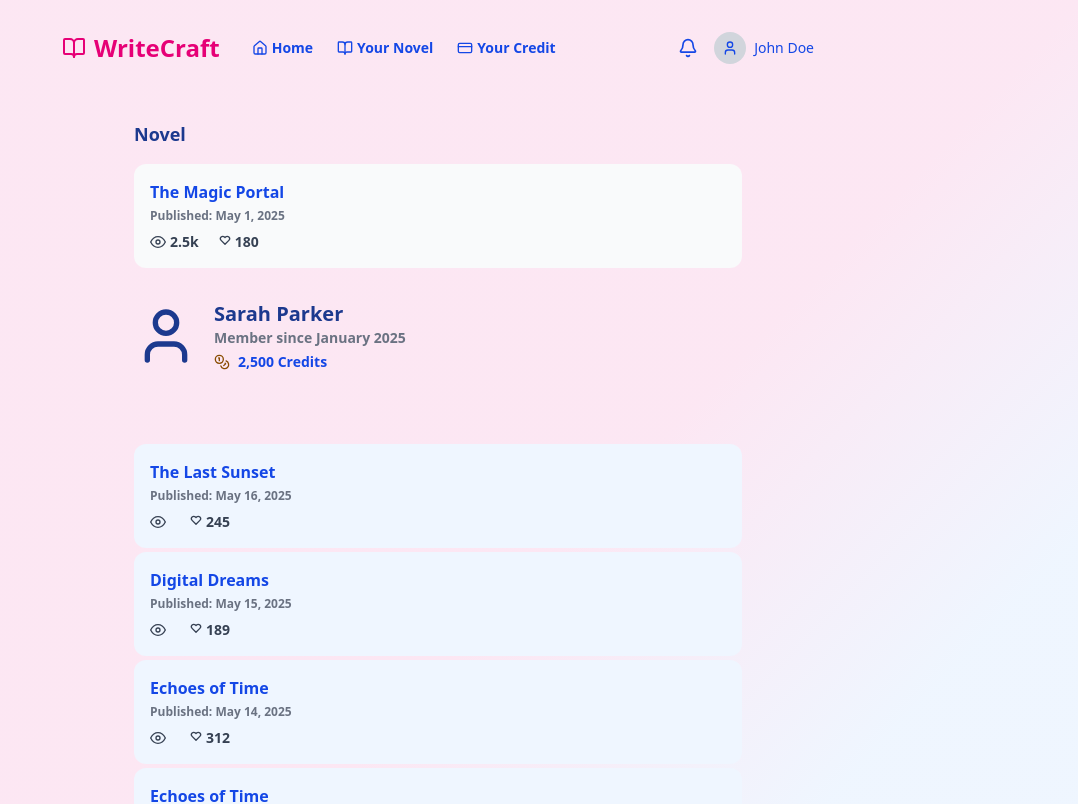
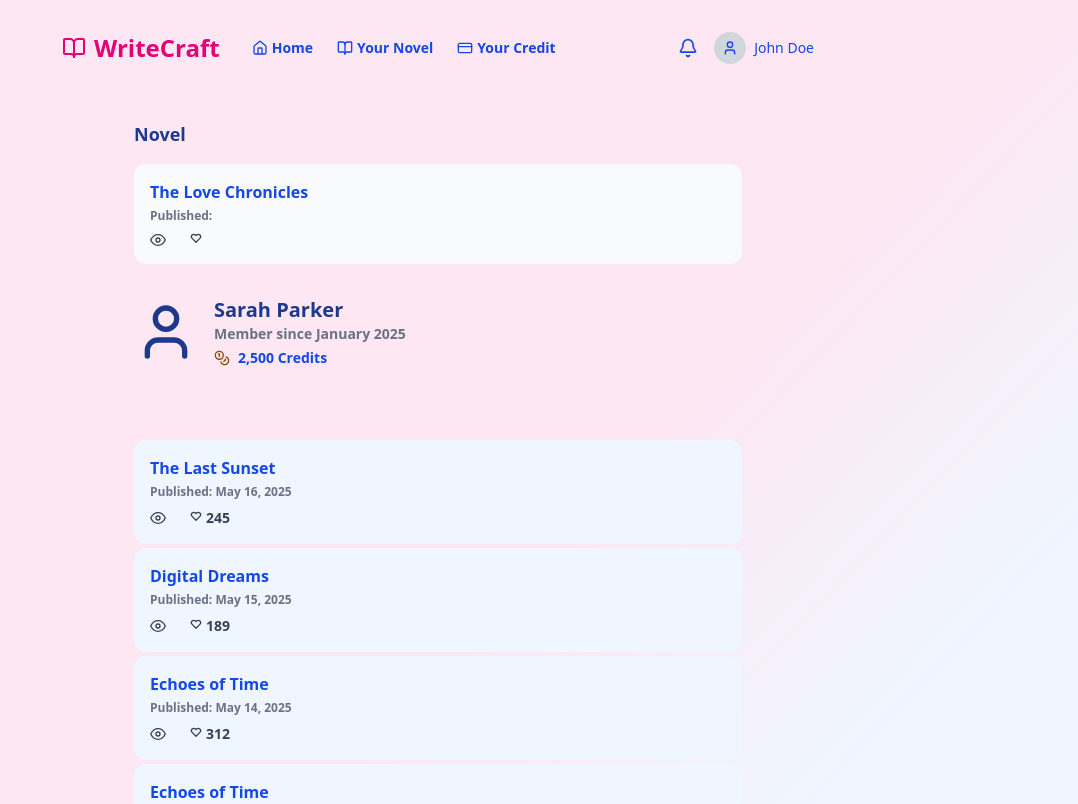
Before and after one commit to patkamon/kwi-saas, a Next.js app: page /novel/1 in a window 1280 px wide. Shown: the top 804 px of the page, without its empty margins (202-1280 px from the left). Built offline with nearby package versions, Linux system fonts and the light colour scheme.

Commit message:
split to data json

```diff
--- a/src/app/credit/page.tsx
+++ b/src/app/credit/page.tsx
@@ -1,16 +1,10 @@
 'use client';
 import { useState } from 'react';
 import { Plan } from '@/interface/plan';
+import plansData from '@/data/plans.json' assert { type: 'json' };
 
 export default function BuyCreditsPage() {
-  const [plans, setPlans] = useState([
-    { packageName: 'Elementary Student', amount: '100 Credits', price: '฿99', desc: 'Perfect for casual readers', selected: false },
-    { packageName: 'High school Student', amount: '500 Credits', price: '฿499', desc: 'Most popular choice', selected: false },
-    { packageName: 'College Student', amount: '1000 Credits', price: '฿999', desc: 'Best value for money', selected: false },
-    { packageName: 'Newbie Author', amount: '1600 Credits', price: '฿1500', desc: 'Best value for money', selected: false },
-    { packageName: 'Intermidiate Author', amount: '2700 Credits', price: '฿2500', desc: 'Best value for money', selected: false },
-    { packageName: 'Professional Author', amount: '3800 Credits', price: '฿3500', desc: 'Best value for money', selected: false },
-  ] as Plan[])
+  const [plans, setPlans] = useState(plansData as Plan[]);
 
   function onSelectPlan(selectedPlan: Plan) {
     const updatedPlans = plans.map(plan =>
--- a/src/app/novel/[id]/page.tsx
+++ b/src/app/novel/[id]/page.tsx
@@ -1,68 +1,14 @@
-import FeatureChapter from '@/components/carousel/featureChapter';
 import { Coins, User } from 'lucide-react';
+import chapterList from '@/data/chapters.json' assert { type: 'json' };
+import novelList from '@/data/novels.json' assert { type: 'json' };
+import { ChapterInterface } from '@/interface/chapter';
+import { NovelInterface } from '@/interface/novel';
+
 
 export default function NovelPage() {
 
-  const novel = { title: 'The Magic Portal', date: 'May 1, 2025', views: '2.5k', likes: 180 }
-
-  const featureChapters = [
-    {
-      name: 'Sarah Parker',
-      title: 'The Last Sunset',
-      desc: 'A tale of mystery and adventure in the modern world...',
-      date: 'May 16, 2025',
-      likes: 245,
-      comments: 18,
-    },
-    {
-      name: 'Mike Johnson',
-      title: 'Digital Dreams',
-      desc: 'A cyberpunk story about artificial intelligence...',
-      date: 'May 15, 2025',
-      likes: 189,
-      comments: 24,
-    },
-    {
-      name: 'Emma Wilson',
-      title: 'Echoes of Time',
-      desc: 'A historical novel set in ancient Rome...',
-      date: 'May 14, 2025',
-      likes: 312,
-      comments: 42,
-    },
-    {
-      name: 'Emma Wilson',
-      title: 'Echoes of Time',
-      desc: 'A historical novel set in ancient Rome...',
-      date: 'May 14, 2025',
-      likes: 312,
-      comments: 42,
-    },
-    {
-      name: 'Emma Wilson',
-      title: 'Echoes of Time',
-      desc: 'A historical novel set in ancient Rome...',
-      date: 'May 14, 2025',
-      likes: 312,
-      comments: 42,
-    },
-    {
-      name: 'Sarah Parker',
-      title: 'The Last Sunset',
-      desc: 'A tale of mystery and adventure in the modern world...',
-      date: 'May 16, 2025',
-      likes: 245,
-      comments: 18,
-    },
-    {
-      name: 'Mike Johnson',
-      title: 'Digital Dreams',
-      desc: 'A cyberpunk story about artificial intelligence...',
-      date: 'May 15, 2025',
-      likes: 189,
-      comments: 24,
-    },
-  ];
+  const novel = novelList[0] as NovelInterface;
+  const featureChapters = chapterList as ChapterInterface[];
 
   return (
     <div>
--- a/src/app/profile/page.tsx
+++ b/src/app/profile/page.tsx
@@ -1,65 +1,10 @@
 import FeatureChapter from '@/components/carousel/featureChapter';
 import { Coins, User } from 'lucide-react';
+import chapterList from '@/data/chapters.json' assert { type: 'json' };
+import { ChapterInterface } from '@/interface/chapter';
 
 export default function UserDashboardPage() {
-  const featureChapters = [
-    {
-      name: 'Sarah Parker',
-      title: 'The Last Sunset',
-      desc: 'A tale of mystery and adventure in the modern world...',
-      date: 'May 16, 2025',
-      likes: 245,
-      comments: 18,
-    },
-    {
-      name: 'Mike Johnson',
-      title: 'Digital Dreams',
-      desc: 'A cyberpunk story about artificial intelligence...',
-      date: 'May 15, 2025',
-      likes: 189,
-      comments: 24,
-    },
-    {
-      name: 'Emma Wilson',
-      title: 'Echoes of Time',
-      desc: 'A historical novel set in ancient Rome...',
-      date: 'May 14, 2025',
-      likes: 312,
-      comments: 42,
-    },
-    {
-      name: 'Emma Wilson',
-      title: 'Echoes of Time',
-      desc: 'A historical novel set in ancient Rome...',
-      date: 'May 14, 2025',
-      likes: 312,
-      comments: 42,
-    },
-    {
-      name: 'Emma Wilson',
-      title: 'Echoes of Time',
-      desc: 'A historical novel set in ancient Rome...',
-      date: 'May 14, 2025',
-      likes: 312,
-      comments: 42,
-    },
-    {
-      name: 'Sarah Parker',
-      title: 'The Last Sunset',
-      desc: 'A tale of mystery and adventure in the modern world...',
-      date: 'May 16, 2025',
-      likes: 245,
-      comments: 18,
-    },
-    {
-      name: 'Mike Johnson',
-      title: 'Digital Dreams',
-      desc: 'A cyberpunk story about artificial intelligence...',
-      date: 'May 15, 2025',
-      likes: 189,
-      comments: 24,
-    },
-  ];
+  const featureChapters = chapterList as ChapterInterface[];
 
   return (
     <div>
--- a/src/data/chapters.json
+++ b/src/data/chapters.json
@@ -0,0 +1,58 @@
+[
+    {
+      "name": "Sarah Parker",
+      "title": "The Last Sunset",
+      "desc": "A tale of mystery and adventure in the modern world...",
+      "date": "May 16, 2025",
+      "likes": 245,
+      "comments": 18
+    },
+    {
+      "name": "Mike Johnson",
+      "title": "Digital Dreams",
+      "desc": "A cyberpunk story about artificial intelligence...",
+      "date": "May 15, 2025",
+      "likes": 189,
+      "comments": 24
+    },
+    {
+      "name": "Emma Wilson",
+      "title": "Echoes of Time",
+      "desc": "A historical novel set in ancient Rome...",
+      "date": "May 14, 2025",
+      "likes": 312,
+      "comments": 42
+    },
+    {
+      "name": "Emma Wilson",
+      "title": "Echoes of Time",
+      "desc": "A historical novel set in ancient Rome...",
+      "date": "May 14, 2025",
+      "likes": 312,
+      "comments": 42
+    },
+    {
+      "name": "Emma Wilson",
+      "title": "Echoes of Time",
+      "desc": "A historical novel set in ancient Rome...",
+      "date": "May 14, 2025",
+      "likes": 312,
+      "comments": 42
+    },
+    {
+      "name": "Sarah Parker",
+      "title": "The Last Sunset",
+      "desc": "A tale of mystery and adventure in the modern world...",
+      "date": "May 16, 2025",
+      "likes": 245,
+      "comments": 18
+    },
+    {
+      "name": "Mike Johnson",
+      "title": "Digital Dreams",
+      "desc": "A cyberpunk story about artificial intelligence...",
+      "date": "May 15, 2025",
+      "likes": 189,
+      "comments": 24
+    }
+  ]
--- /dev/null
+++ b/src/data/plans.json
@@ -0,0 +1,44 @@
+[
+    {
+      "packageName": "Elementary Student",
+      "amount": "100 Credits",
+      "price": "฿99",
+      "desc": "Perfect for casual readers",
+      "selected": false
+    },
+    {
+      "packageName": "High school Student",
+      "amount": "500 Credits",
+      "price": "฿499",
+      "desc": "Most popular choice",
+      "selected": false
+    },
+    {
+      "packageName": "College Student",
+      "amount": "1000 Credits",
+      "price": "฿999",
+      "desc": "Best value for money",
+      "selected": false
+    },
+    {
+      "packageName": "Newbie Author",
+      "amount": "1600 Credits",
+      "price": "฿1500",
+      "desc": "Best value for money",
+      "selected": false
+    },
+    {
+      "packageName": "Intermidiate Author",
+      "amount": "2700 Credits",
+      "price": "฿2500",
+      "desc": "Best value for money",
+      "selected": false
+    },
+    {
+      "packageName": "Professional Author",
+      "amount": "3800 Credits",
+      "price": "฿3500",
+      "desc": "Best value for money",
+      "selected": false
+    }
+  ]
```
